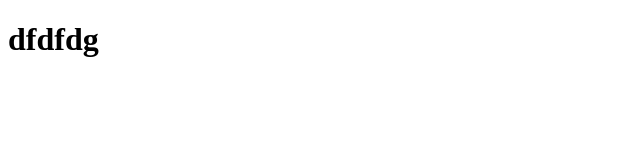
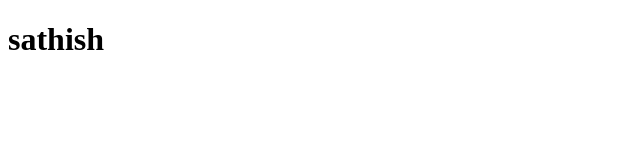
Before and after one commit to sathish042001/index.html, a plain HTML site: page index.html in a window 1280 px wide. Shown: the full height of the page, 0-640 px from the left. Drawn offline with Linux system fonts and the light colour scheme.

Commit message:
fex :added my full name

```diff
--- a/index.html
+++ b/index.html
@@ -6,7 +6,7 @@
     <title>Document</title>
 </head>
 <body>
-    <h1>dfdfdg</h1>
+    <h1>sathish</h1>
 
 </body>
 </html>
```
